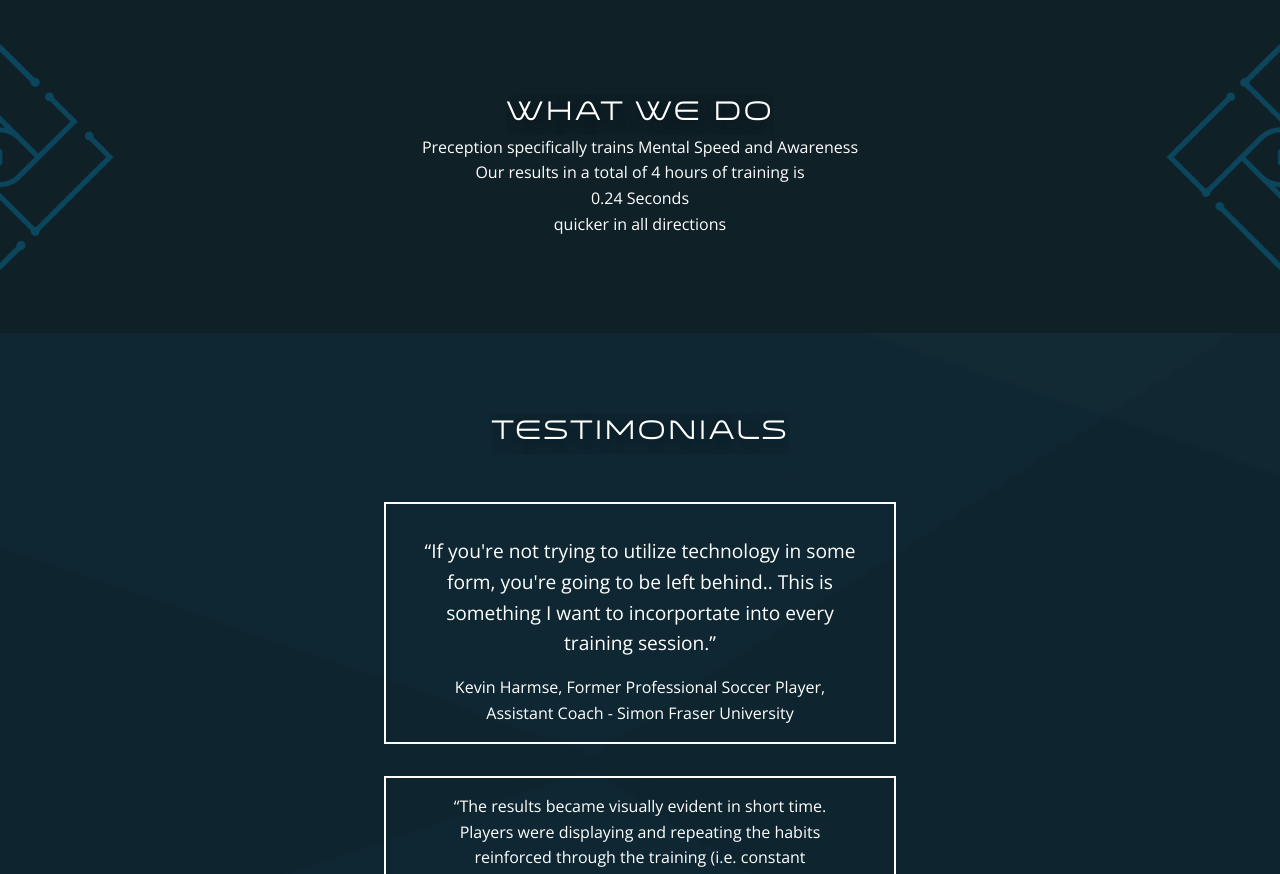
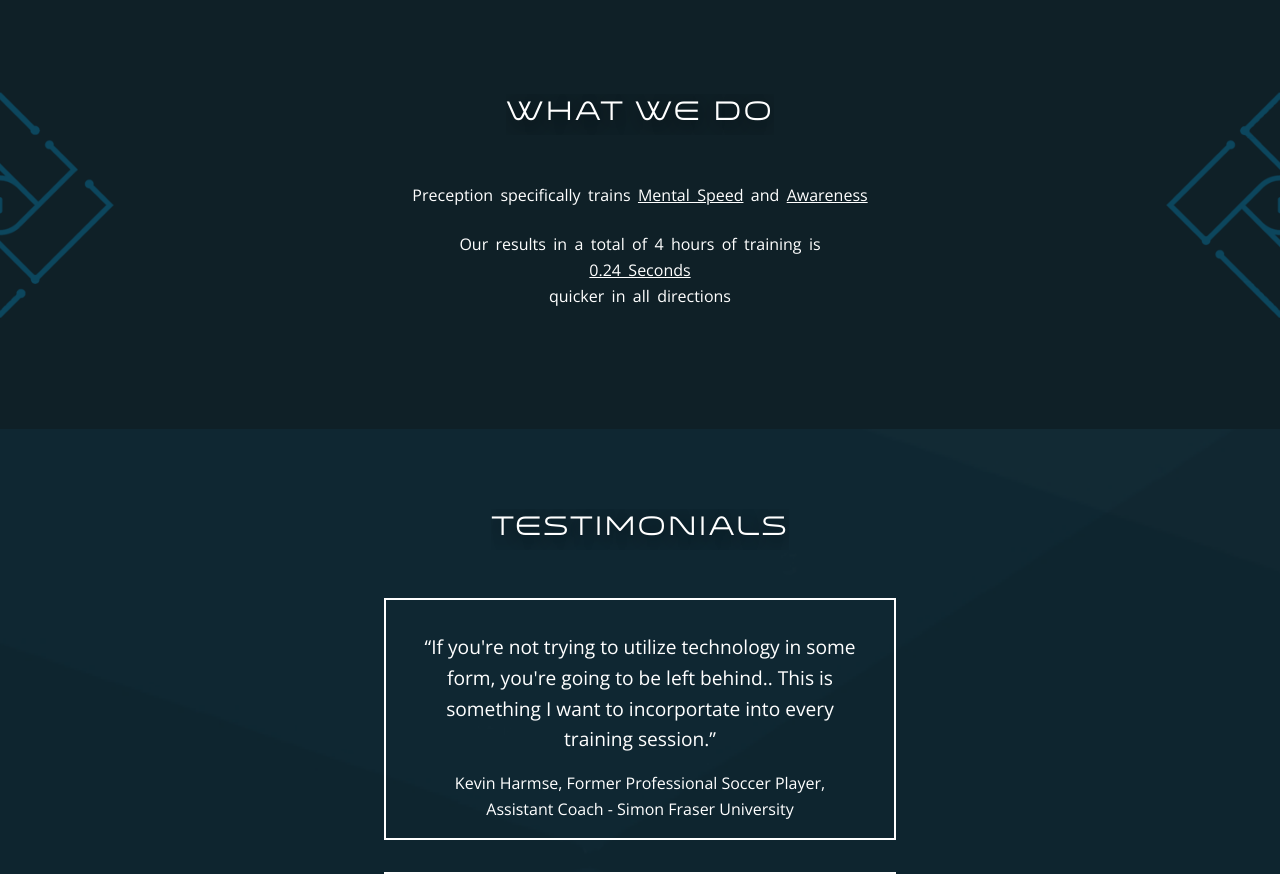
Before and after one commit to karyma-dev/preception, a React (Create React App) app: page / in a window 1280 px wide. Shown: the part 1323-2197 px from the top of the page. Built offline with nearby package versions, Linux system fonts and the light colour scheme.

Commit message:
added a bit more text to what we do

```diff
--- a/src/components/Home/index.js
+++ b/src/components/Home/index.js
@@ -36,8 +36,8 @@
         </h2>
         <img className="header--arrow" onClick={this.handleArrowClick} src={downArrow} alt="scroll down" />
       </header>
-
-      <section ref="arrow" className="quotes-section">
+      <div ref="arrow" />
+      <section  className="quotes-section">
         <div className="quotes-section-text">
         <p className="quotes-section--primary-para">
           We are a training tool for something that cannot be trained any other way...
@@ -55,11 +55,11 @@
       <section className="what-we-do-section">
         <h3 className="what-we-do-section--header">What We Do</h3>
         <p className="what-we-do-section-para">
-          Preception specifically trains Mental Speed and Awareness
+          Preception specifically trains <text className="what-we-do-section-para--bolded">Mental Speed</text> and <text className="what-we-do-section-para--bolded">Awareness</text>
         </p>
         <p className="what-we-do-section-para">
           Our results in a total of 4 hours of training is <br />
-          0.24 Seconds <br />
+          <text className="what-we-do-section-para--bolded"> 0.24 Seconds</text> <br />
           quicker in all directions
         </p>
 
--- a/src/styles/css/main.css
+++ b/src/styles/css/main.css
@@ -384,7 +384,7 @@
   letter-spacing: 0.2rem;
 }
 .roadmap-section--img--1 {
-  width: 70vw;
+  width: 60vw;
   height: auto;
   border: 3px white solid;
   padding: 2rem;
@@ -567,10 +567,14 @@
 .what-we-do-section--header {
   font-size: 1.6rem;
   letter-spacing: 0.2rem;
+  margin-bottom: 3rem;
 }
-.what-we-do-section--img {
-  margin-top: 1rem;
-  margin-bottom: 3rem;
+.what-we-do-section-para {
+  word-spacing: 0.2rem;
+  padding-bottom: 1.5rem;
+}
+.what-we-do-section-para--bolded {
+  text-decoration: underline;
 }
 @media only screen and (max-width: 767px) {
   .what-we-do-section {
@@ -579,21 +583,6 @@
   }
   .what-we-do-section--header {
     margin-bottom: 1rem;
-  }
-  .what-we-do-section--img {
-    width: 80vw;
-    height: auto;
-    margin-bottom: 0;
-  }
-}
-@media only screen and (max-width: 767px) and (max-width: 350px) {
-  .what-we-do-section--img {
-    width: 90vw;
-  }
-}
-@media only screen and (max-width: 767px) and (max-width: 767px) and (orientation: landscape) {
-  .what-we-do-section--img {
-    width: 50vw;
   }
 }
 @media only screen and (max-width: 767px) and (max-width: 767px) {
@@ -853,7 +842,7 @@
 }
 
 .line-orange {
-  width: 70vw;
+  width: 60vw;
   margin: 1rem 0;
   border: 1.5px #c15236 solid;
   background-color: #c15236;
--- a/src/styles/sass/components/_line.scss
+++ b/src/styles/sass/components/_line.scss
@@ -1,5 +1,5 @@
 .line-orange {
-  width: 70vw;
+  width: 60vw;
   margin: 1rem 0;
   border: 1.5px #c15236 solid;
   background-color: #c15236;
--- a/src/styles/sass/pages/home/_roadmap.scss
+++ b/src/styles/sass/pages/home/_roadmap.scss
@@ -7,7 +7,7 @@
     letter-spacing: $header-letter-spacing;
   }
   &--img--1 {
-    width: 70vw;
+    width: 60vw;
     height: auto;
     border: 3px white solid;
     padding: 2rem;
--- a/src/styles/sass/pages/home/_what-we-do.scss
+++ b/src/styles/sass/pages/home/_what-we-do.scss
@@ -5,10 +5,15 @@
   &--header {
     font-size: $default-panel-header;
     letter-spacing: $header-letter-spacing;
+    margin-bottom: 3rem;
   }
-  &--img {
-    margin-top: 1rem;
-    margin-bottom: 3rem;
+
+  &-para {
+    word-spacing: 0.2rem;
+    padding-bottom: 1.5rem;
+    &--bolded {
+      text-decoration: underline;
+    }
   }
 
   @media only screen and (max-width: 767px) {
@@ -18,18 +23,6 @@
       margin-bottom: 1rem;
     }
 
-    &--img {
-      width: 80vw;
-      height: auto;
-      margin-bottom: 0;
-      @media only screen and (max-width: 350px) {
-        width: 90vw;
-      }
-      @media only screen and (max-width: 767px) and (orientation: landscape) {
-        width: 50vw;
-      }
-    }
-
     &--btn {
       @include  quotes-section--button-MQ()
     }
```
Also changed, not shown: 1 other file (tests, documents, lock files or other folders).
